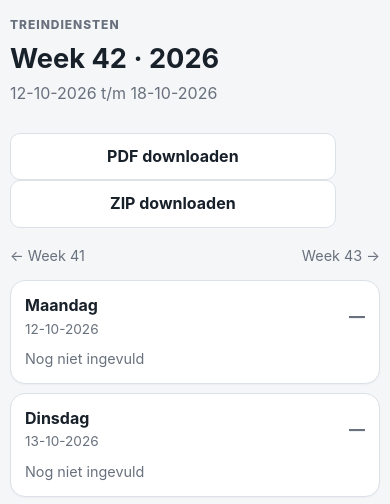
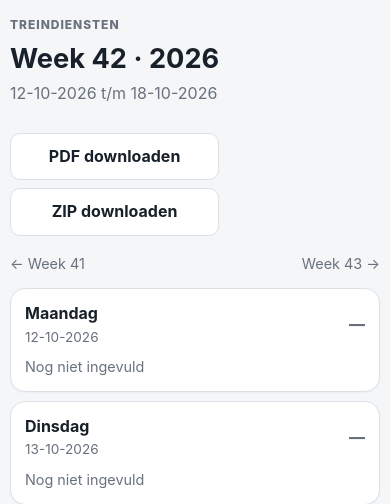
Before and after one commit to ambupilot/kerssing-trein, a Flask app: page /week in a window 390 px wide. Shown: the part 50-554 px from the top of the page. Run offline with Flask 3, Linux system fonts and the light colour scheme; the visitor is signed in with stand-in values (Sample User, id 1); data that the repository does not hold is empty; some libraries are stand-ins or nearby versions.

Commit message:
Style week export actions

```diff
--- a/static/style.css
+++ b/static/style.css
@@ -146,3 +146,23 @@ input:focus, textarea:focus, select:focus { outline: 2px solid #98a2b3; outline-
 .delete-day-form {
   margin-top: 16px;
 }
+
+
+.heading-actions {
+  display: flex;
+  gap: 8px;
+  flex-wrap: wrap;
+  justify-content: flex-end;
+}
+
+@media (max-width: 560px) {
+  .heading-actions {
+    display: grid;
+    grid-template-columns: 1fr;
+    width: 100%;
+  }
+
+  .heading-actions .button {
+    width: 100%;
+  }
+}
```
